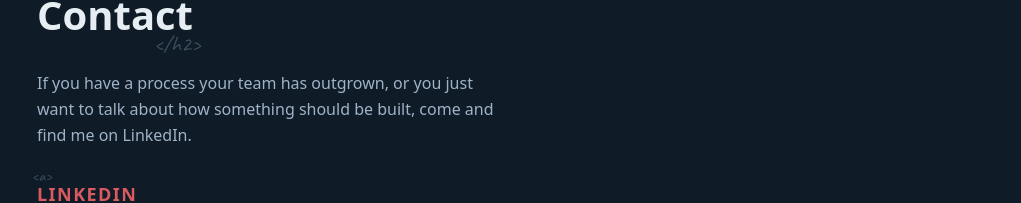
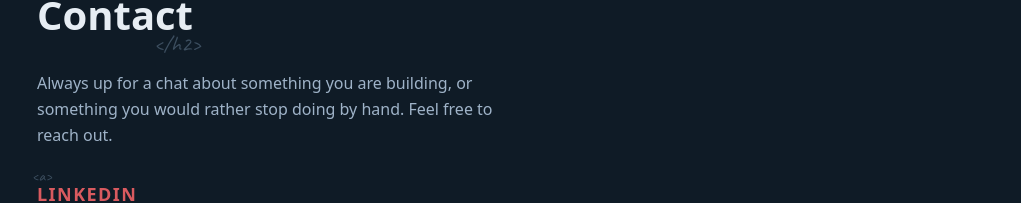
Before and after one commit to jeffreygaggino/jeffreygaggino.github.io, a React (Vite) app: page / in a window 1280 px wide. Shown: the part 2549-2752 px from the top of the page, without its empty margins (83-1104 px from the left). Built offline with nearby package versions, Linux system fonts and the light colour scheme.

Commit message:
[u] updated content

```diff
--- a/src/sections/contact/contactContent.ts
+++ b/src/sections/contact/contactContent.ts
@@ -1,5 +1,5 @@
 export const contactContent = {
 	heading: "Contact",
 	blurb:
-		"If you have a process your team has outgrown, or you just want to talk about how something should be built, come and find me on LinkedIn.",
+		"Always up for a chat about something you are building, or something you would rather stop doing by hand. Feel free to reach out.",
 } as const;
```
